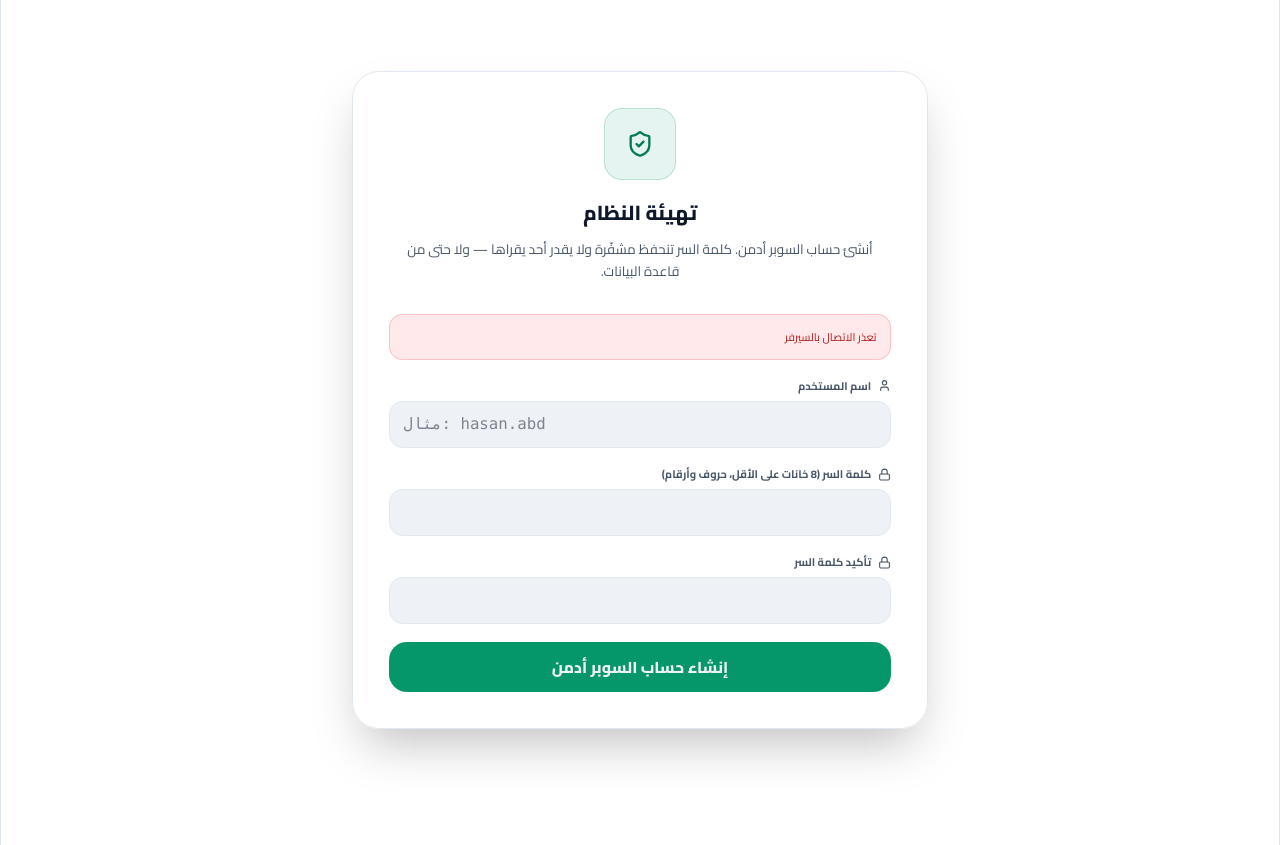
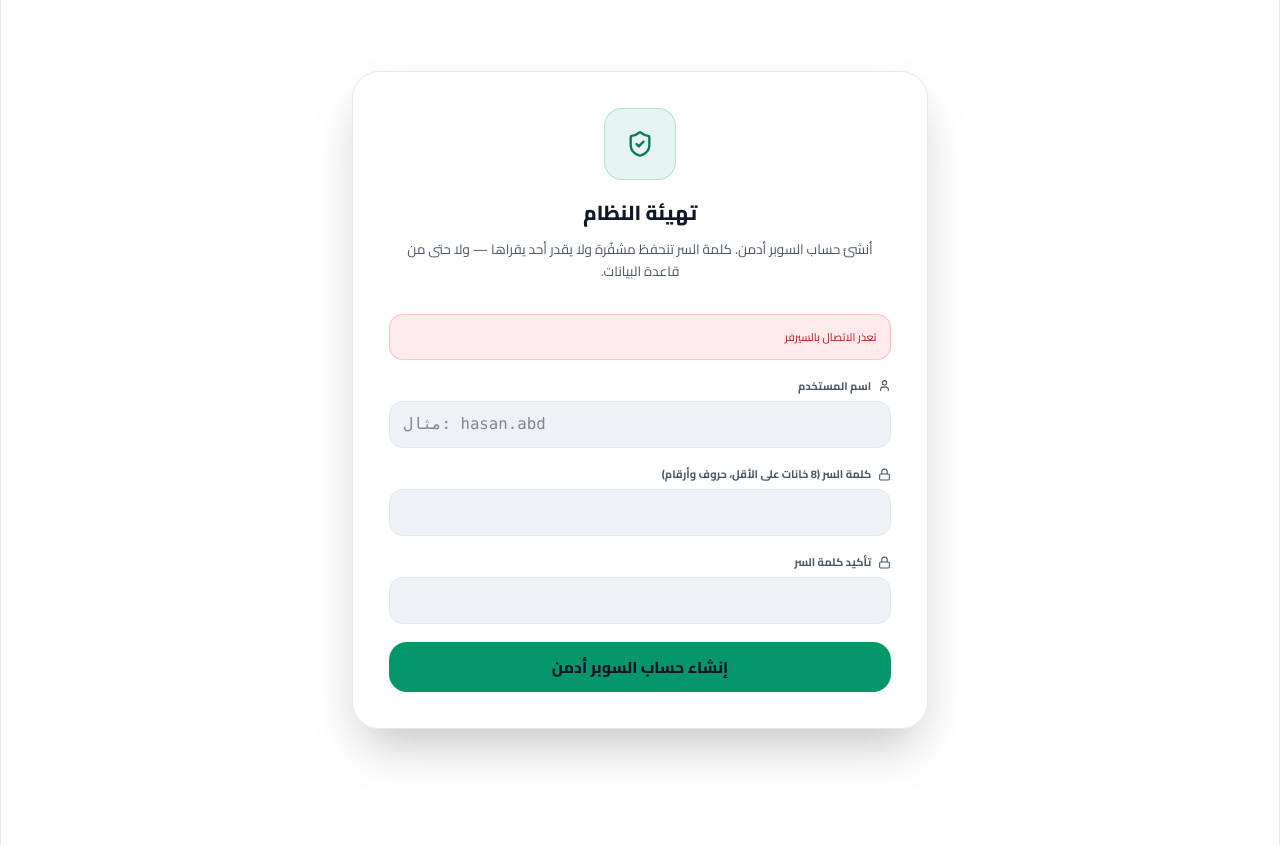
Before and after one commit to zxxc218-ui/dambala, a Next.js app: page /setup in a window 1280 px wide. Built offline with nearby package versions, Linux system fonts and the light colour scheme; no server answers.

Commit message:
Keep ink dark on accent fills across themes

```diff
--- a/src/app/setup/page.tsx
+++ b/src/app/setup/page.tsx
@@ -105,7 +105,7 @@ export default function SetupPage() {
             </p>
             <a
               href="/login"
-              className="mt-1 bg-emerald-500 hover:bg-emerald-600 text-slate-950 font-black py-2.5 rounded-xl text-xs transition-all"
+              className="mt-1 bg-emerald-500 hover:bg-emerald-600 text-ink-fixed font-black py-2.5 rounded-xl text-xs transition-all"
               style={{ fontFamily: 'Cairo, sans-serif' }}
             >
               صفحة تسجيل الدخول
@@ -182,7 +182,7 @@ export default function SetupPage() {
             <button
               type="submit"
               disabled={saving}
-              className="w-full bg-emerald-500 hover:bg-emerald-600 disabled:bg-slate-800 disabled:text-slate-600 text-slate-950 font-black py-3 rounded-2xl text-sm transition-all active:scale-[0.98] cursor-pointer"
+              className="w-full bg-emerald-500 hover:bg-emerald-600 disabled:bg-slate-800 disabled:text-slate-600 text-ink-fixed font-black py-3 rounded-2xl text-sm transition-all active:scale-[0.98] cursor-pointer"
               style={{ fontFamily: 'Cairo, sans-serif' }}
             >
               {saving ? 'جاري الإنشاء...' : 'إنشاء حساب السوبر أدمن'}
```
